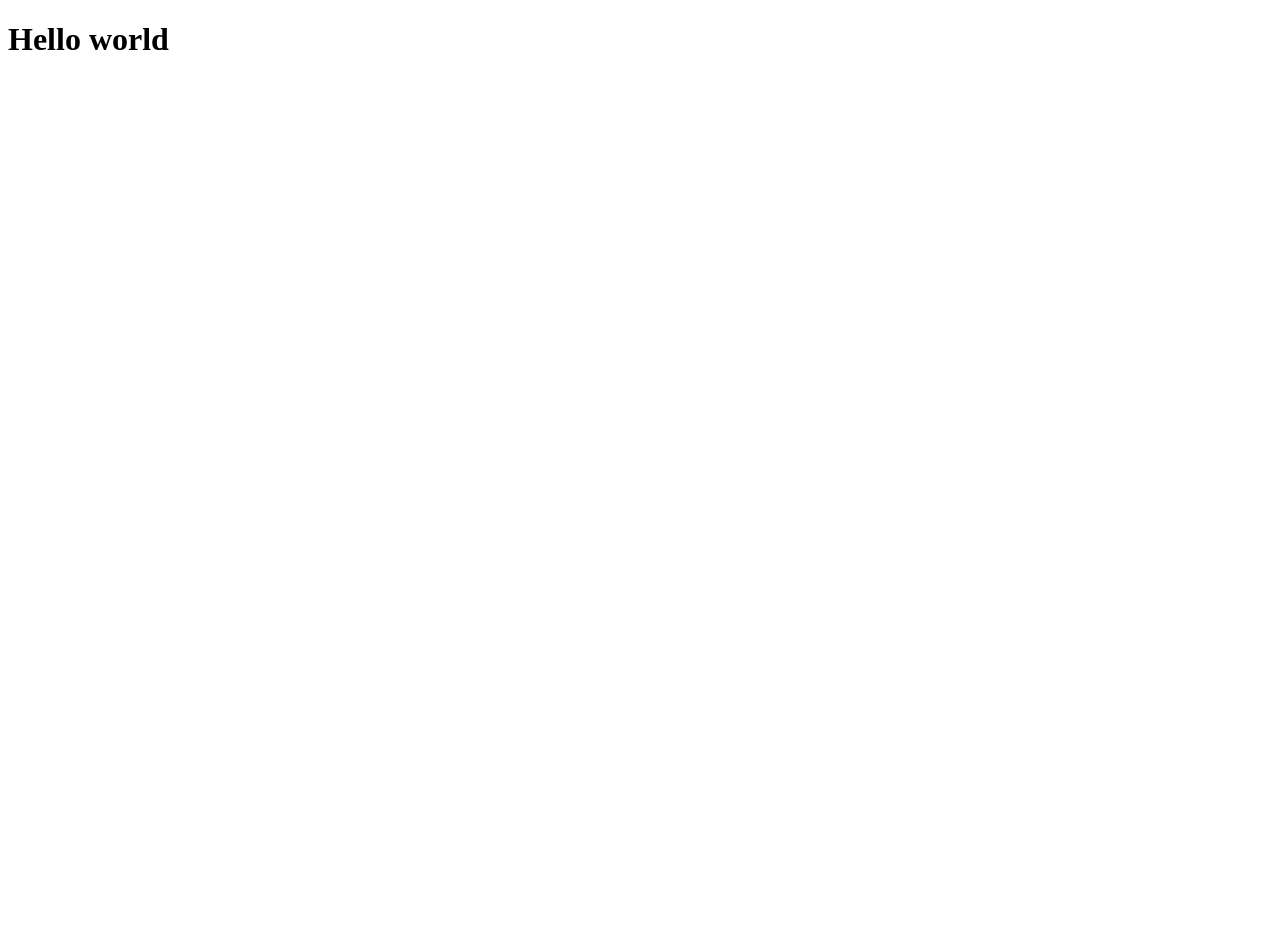
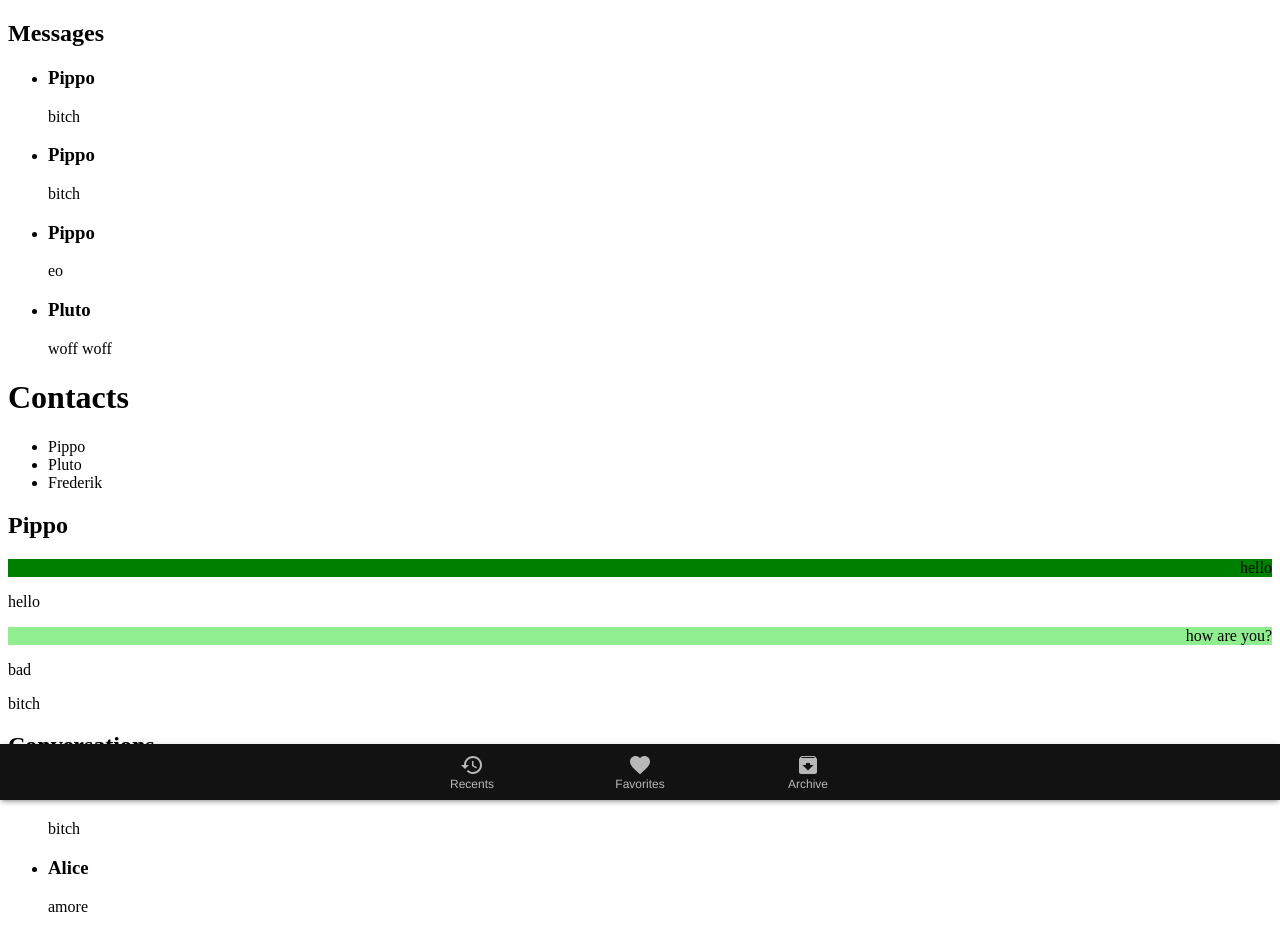
Before and after one commit to freddi301/memita-p2p-prototype-1, a React app: page / in a window 1280 px wide. Shown: the top 936 px of the page. Before the commit the page ends 800 px from the top, so only its background shows below. Built offline with nearby package versions, Linux system fonts and the light colour scheme; a web font is replaced by a local one.

Commit message:
add: material ui nav bar
Co-authored-by: Alice Cecchetti <mialis@users.noreply.github.com>

```diff
--- a/src/index.html
+++ b/public/index.html
@@ -4,11 +4,11 @@
     <meta charset="UTF-8" />
     <meta
       http-equiv="Content-Security-Policy"
-      content="default-src 'self'; script-src 'self'"
+      content="default-src 'self'; script-src 'self';style-src 'unsafe-inline'"
     />
     <meta
       http-equiv="X-Content-Security-Policy"
-      content="default-src 'self'; script-src 'self'"
+      content="default-src 'self'; script-src 'self';style-src 'unsafe-inline'"
     />
   </head>
   <body>
--- a/src/index.tsx
+++ b/src/index.tsx
@@ -1,8 +1,129 @@
 import React from "react";
 import ReactDOM from "react-dom";
+import "@fontsource/roboto/300.css";
+import "@fontsource/roboto/400.css";
+import "@fontsource/roboto/500.css";
+import "@fontsource/roboto/700.css";
+import {
+  Paper,
+  BottomNavigation,
+  BottomNavigationAction,
+  createTheme,
+  ThemeProvider,
+} from "@mui/material";
+import { Restore, Favorite, Archive } from "@mui/icons-material";
+
+const darkTheme = createTheme({
+  palette: {
+    mode: "dark",
+  },
+});
 
 ReactDOM.render(<App />, document.getElementById("root"));
 
 function App() {
-  return <h1>Hello world</h1>;
+  return (
+    <ThemeProvider theme={darkTheme}>
+      <MessagesScreen />
+      <ContactsScreen />
+      <ConversationScreen />
+      <ConversationsScreen />
+      <Paper
+        sx={{ position: "fixed", bottom: 0, left: 0, right: 0 }}
+        elevation={3}
+      >
+        <BottomNavigation
+          showLabels
+          value={"haha"}
+          onChange={(event, newValue) => {
+            console.log(newValue);
+          }}
+        >
+          <BottomNavigationAction label="Recents" icon={<Restore />} />
+          <BottomNavigationAction label="Favorites" icon={<Favorite />} />
+          <BottomNavigationAction label="Archive" icon={<Archive />} />
+        </BottomNavigation>
+      </Paper>
+    </ThemeProvider>
+  );
 }
+
+function ContactsScreen() {
+  return (
+    <div>
+      <h1>Contacts</h1>
+      <ul>
+        <li>Pippo</li>
+        <li>Pluto</li>
+        <li>Frederik</li>
+      </ul>
+    </div>
+  );
+}
+
+function ConversationScreen() {
+  return (
+    <div>
+      <h2>Pippo</h2>
+      <p style={{ textAlign: "right", backgroundColor: "green" }}>hello</p>
+      <p style={{ textAlign: "left" }}>hello</p>
+      <p style={{ textAlign: "right", backgroundColor: "lightgreen" }}>
+        how are you?
+      </p>
+      <p style={{ textAlign: "left" }}>bad</p>
+      <p style={{ textAlign: "left" }}>bitch</p>
+    </div>
+  );
+}
+
+function ConversationsScreen() {
+  return (
+    <div>
+      <h2>Conversations</h2>
+      <ul>
+        <li>
+          <h3>Pippo</h3>
+          <p>bitch</p>
+        </li>
+        <li>
+          <h3>Alice</h3>
+          <p>amore</p>
+        </li>
+        <li>
+          <h3>Frederik</h3>
+          <p>bella</p>
+        </li>
+        <li>
+          <h3>Pluto</h3>
+          <p>woff woff</p>
+        </li>
+      </ul>
+    </div>
+  );
+}
+
+function MessagesScreen() {
+  return (
+    <div>
+      <h2>Messages</h2>
+      <ul>
+        <li>
+          <h3>Pippo</h3>
+          <p>bitch</p>
+        </li>
+        <li>
+          <h3>Pippo</h3>
+          <p>bitch</p>
+        </li>
+        <li>
+          <h3>Pippo</h3>
+          <p>eo</p>
+        </li>
+        <li>
+          <h3>Pluto</h3>
+          <p>woff woff</p>
+        </li>
+      </ul>
+    </div>
+  );
+}
--- a/webpack.config.js
+++ b/webpack.config.js
@@ -14,6 +14,10 @@ module.exports = {
         use: "ts-loader",
         exclude: /node_modules/,
       },
+      {
+        test: /\.css$/i,
+        use: ["style-loader", "css-loader"],
+      },
     ],
   },
   output: {
```
Also changed, not shown: dev.webpack.config.js (added, +33 -0 lines), package.json (+22 -4 lines), 2 other files (tests, documents, lock files or other folders).
